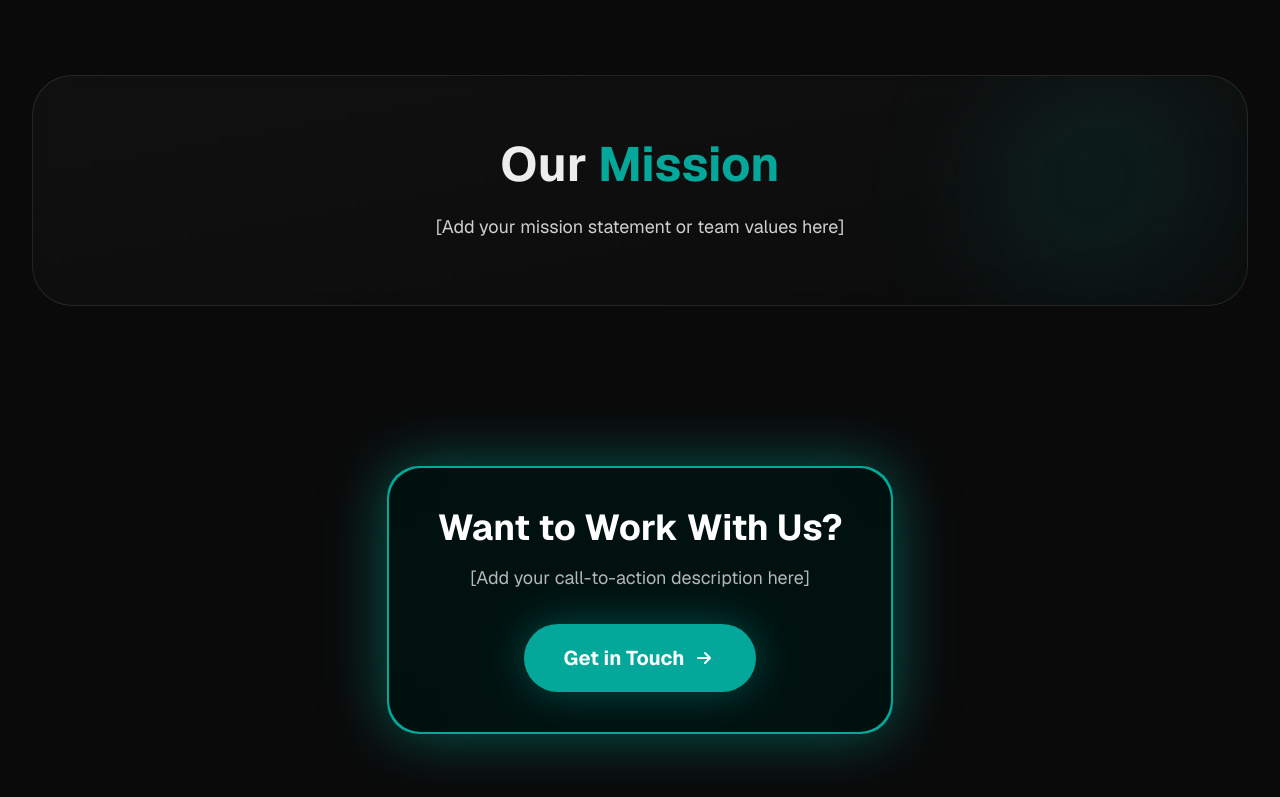
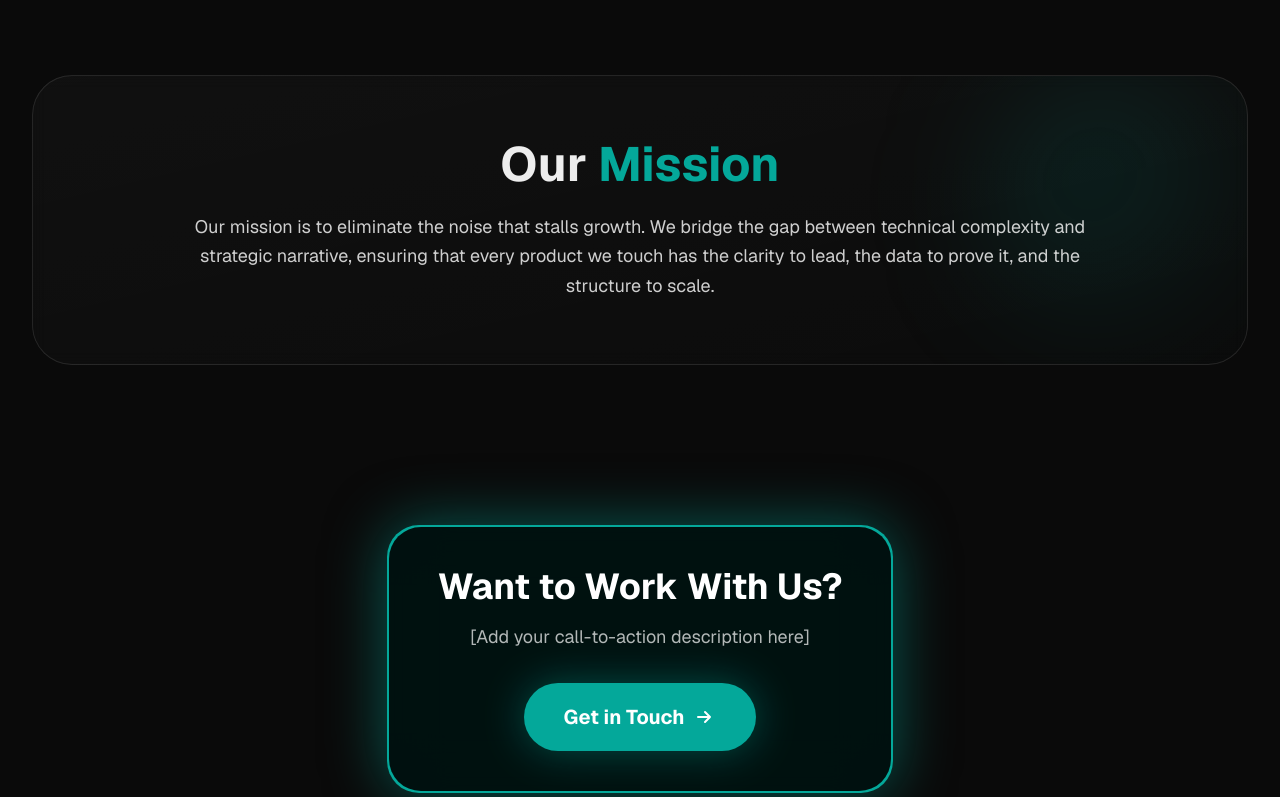
Before and after one commit to Drakhtar359/mozuk-site, a Next.js app in the folder apps/web/: page /team in a window 1280 px wide. Shown: the part 1412-2209 px from the top of the page. Built offline with nearby package versions, Linux system fonts and the light colour scheme.

Commit message:
Update team mission statement

```diff
--- a/apps/web/src/app/team/page.tsx
+++ b/apps/web/src/app/team/page.tsx
@@ -93,7 +93,7 @@ export default function Team() {
                         </h2>
                         <div className="space-y-6 text-lg text-white/80 leading-relaxed">
                             <p>
-                                [Add your mission statement or team values here]
+                                Our mission is to eliminate the noise that stalls growth. We bridge the gap between technical complexity and strategic narrative, ensuring that every product we touch has the clarity to lead, the data to prove it, and the structure to scale.
                             </p>
                         </div>
                     </div>
```
